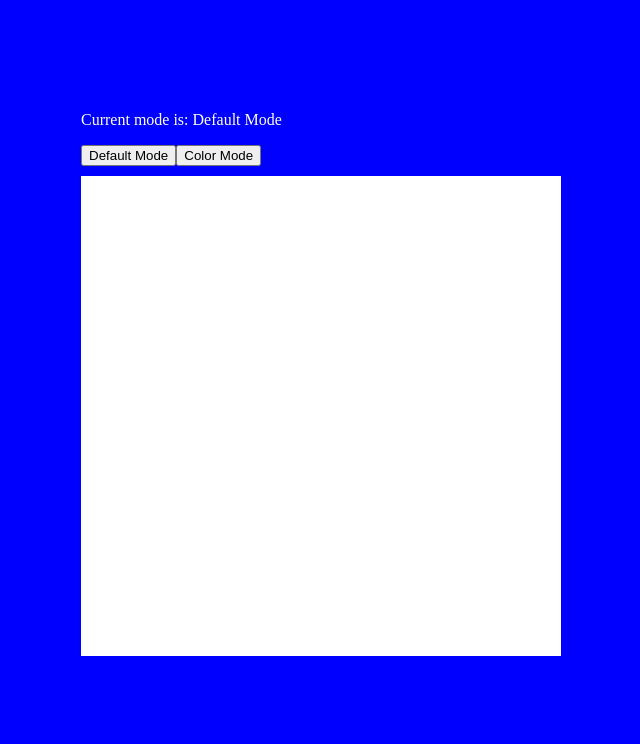
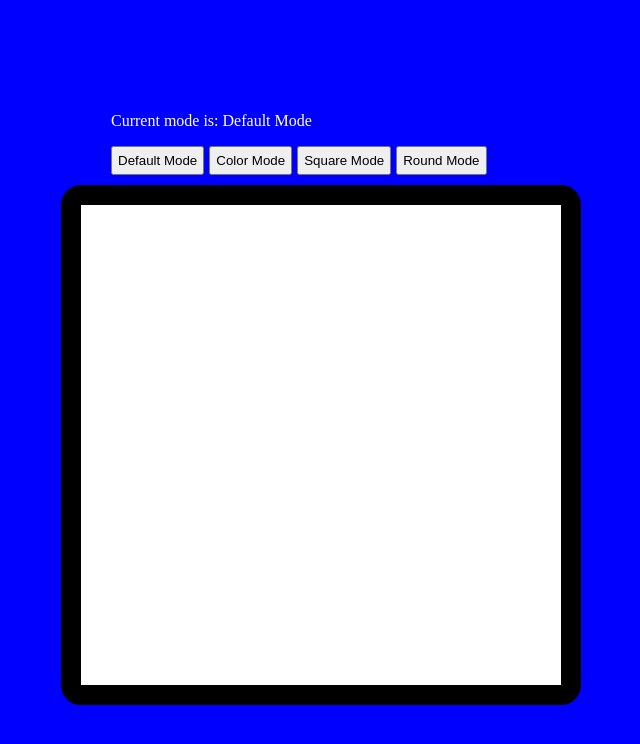
Before and after one commit to villeverkkonen/etch-a-sketch, a plain HTML site: page index.html in a window 1280 px wide. Shown: the whole page, without its empty margins (319-959 px from the left). Drawn offline with Linux system fonts and the light colour scheme.

Commit message:
Added mode for round tiles

```diff
--- a/index.css
+++ b/index.css
@@ -23,16 +23,28 @@ div#buttons {
 	margin-bottom: 10px;
 }
 
+div#buttons button {
+	padding: 5px;
+	margin-left: 5px;
+}
+
+div#buttons button:hover {
+	background-color: gray;
+}
+
+div#buttons #buttonDefault {
+	margin-left: 0;
+}
+
 div#tile-box {
 	/*grid-template-columns: repeat(16, auto);
     grid-template-rows: repeat(16, auto);*/
 	background-color: white;
 	width: fit-content;
 	height: fit-content;
-	margin-bottom: 50px;
-	margin-left: 50px;
-	margin-right: 50px;
 	display: inline-grid;
+	border-radius: 20px;
+	border: 20px solid black;
 }
 
 .tile {
--- a/index.js
+++ b/index.js
@@ -37,6 +37,22 @@ function setButtons() {
 	buttonColor.setAttribute("onclick", "activateButton(this.id)");
 	buttonColor.innerHTML = "Color Mode";
 	buttonsElement.appendChild(buttonColor);
+
+	// Square Mode
+	const buttonSquare = document.createElement("button");
+	buttonSquare.setAttribute("class", "button");
+	buttonSquare.setAttribute("id", "buttonSquare");
+	buttonSquare.setAttribute("onclick", "changeShape('square')");
+	buttonSquare.innerHTML = "Square Mode";
+	buttonsElement.appendChild(buttonSquare);
+
+	// Round Mode
+	const buttonRound = document.createElement("button");
+	buttonRound.setAttribute("class", "button");
+	buttonRound.setAttribute("id", "buttonRound");
+	buttonRound.setAttribute("onclick", "changeShape('round')");
+	buttonRound.innerHTML = "Round Mode";
+	buttonsElement.appendChild(buttonRound);
 
 	content.appendChild(buttonsElement);
 }
@@ -101,3 +117,16 @@ function changeColor(e) {
 
 	return newColor;
 }
+
+function changeShape(shape) {
+	const tiles = document.querySelectorAll(".tile");
+	if (shape === "square") {
+		[].forEach.call(tiles, function(tile) {
+		  tile.style.borderRadius = "0px";
+		});
+	} else if (shape === "round") {
+		[].forEach.call(tiles, function(tile) {
+		  tile.style.borderRadius = "20px";
+		});
+	}
+}
```
